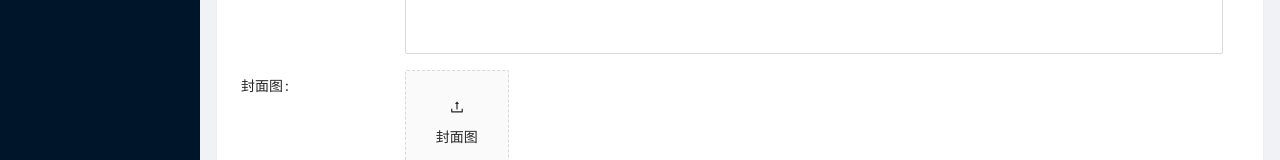
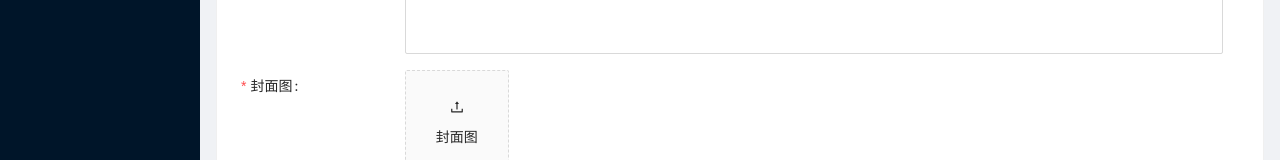
Before and after one commit to wcywxq/docs-system-admin, a React (Create React App) app: page /#/article/add in a window 1280 px wide. Shown: the part 1329-1489 px from the top of the page. Built offline with nearby package versions, Linux system fonts and the light colour scheme; no server answers.

Commit message:
fix: 修正校验规则

```diff
--- a/src/views/article/add.tsx
+++ b/src/views/article/add.tsx
@@ -46,20 +46,6 @@ const ArticleAdd: FC = () => {
     } catch (err) {
       notification.error({ message: `获取分类数据失败: ${err}` });
     }
-  };
-
-  /**
-   * @desc 提交
-   */
-  const handleSubmit = (values: any) => {
-    console.log(values);
-  };
-
-  /**
-   * @desc 表单内容重置
-   */
-  const handleReset = () => {
-    form.resetFields();
   };
 
   /**
@@ -126,6 +112,21 @@ const ArticleAdd: FC = () => {
    */
   const uploadThumbUrlCancelPreview = () => setPreview({ visible: false, url: "" });
 
+  /**
+   * @desc 提交
+   */
+  const handleSubmit = (values: any) => {
+    console.log(values);
+  };
+
+  /**
+   * @desc 表单内容重置
+   */
+  const handleReset = () => {
+    form.resetFields();
+    uploadThumbUrlRemove();
+  };
+
   useEffect(() => {
     fetchTagList();
   }, []);
@@ -181,6 +182,7 @@ const ArticleAdd: FC = () => {
               name="thumbUrl"
               rules={[
                 {
+                  required: true,
                   validator: (_, value, callback) => {
                     try {
                       if (value && value.fileList.length) return;
```
